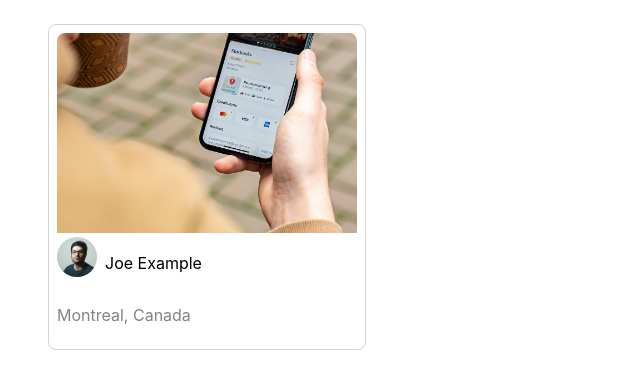
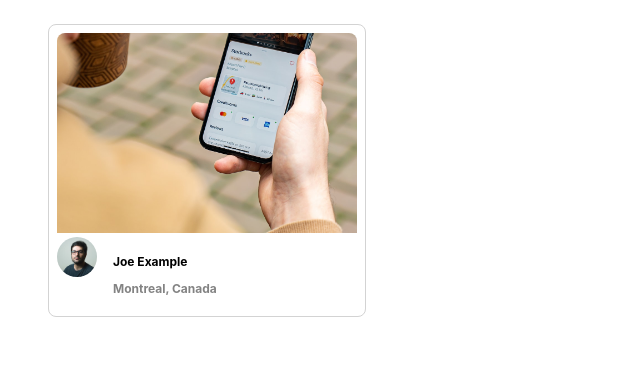
Before and after one commit to cynthia-lam/photolabs, a React (Create React App) app in the folder frontend/: page / in a window 1280 px wide. Shown: the top 388 px of the page, without its empty margins (0-640 px from the left). Built offline with nearby package versions, Linux system fonts and the light colour scheme; the HTML template or start-up script is replaced by a standard one.

Commit message:
Reorder divs, remove uneeded period in class name photo-list__user-info

```diff
--- a/frontend/src/components/PhotoListItem.jsx
+++ b/frontend/src/components/PhotoListItem.jsx
@@ -11,12 +11,12 @@ const PhotoListItem = (props) => {
       <img src={imageSource} className="photo-list__image" />
       <div className="photo-list__user-details">
         <img src={profile} className="photo-list__user-profile" />
-        <div className="photo-list__user-info.">
+        <div className="photo-list__user-info">
           <p>{username}</p>
+          <div className="photo-list__user-location">
+            <p>{location.city}, {location.country}</p>
+          </div>
         </div>
-      </div>
-      <div className="photo-list__user-location">
-        <p>{location.city}, {location.country}</p>
       </div>
     </div>
   );
```
